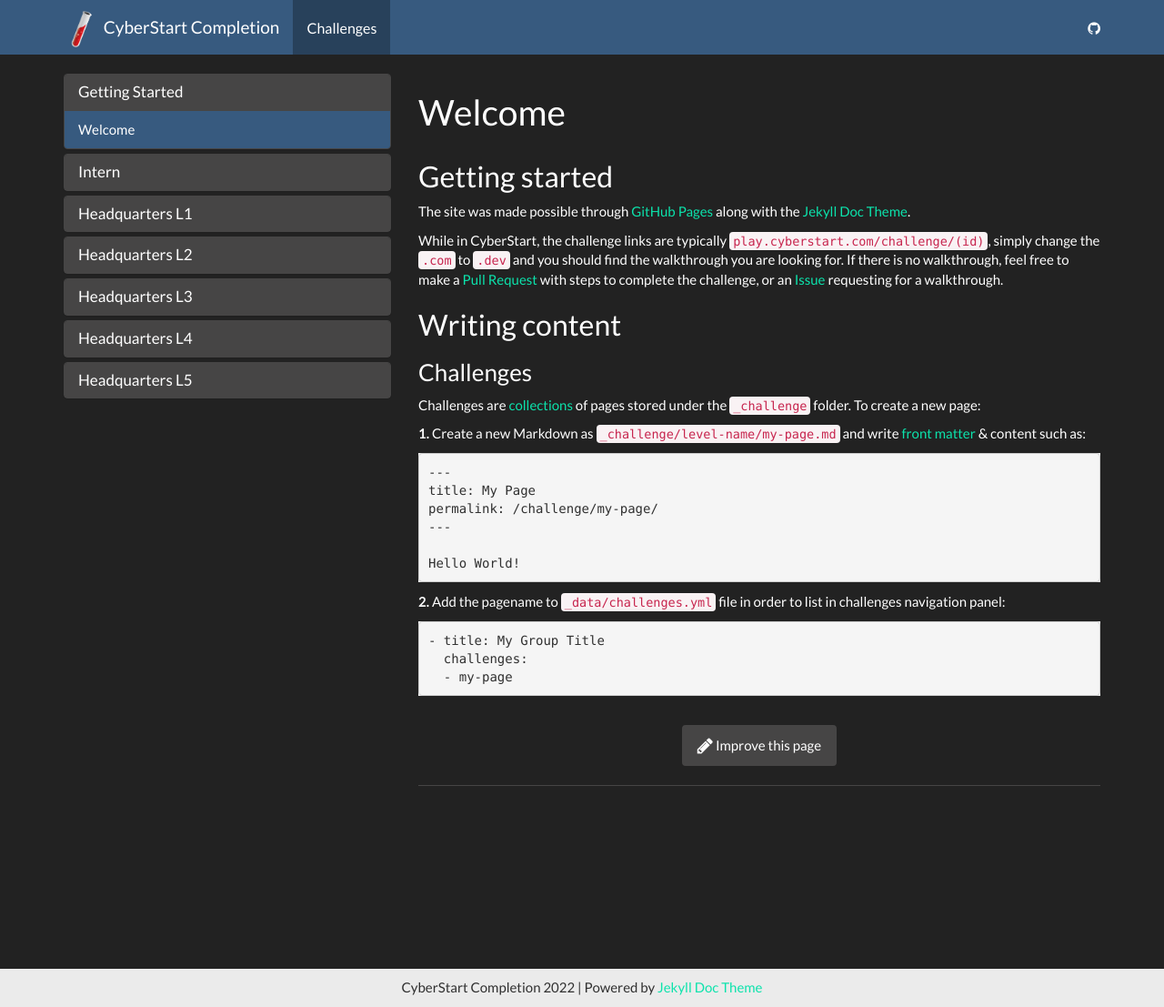
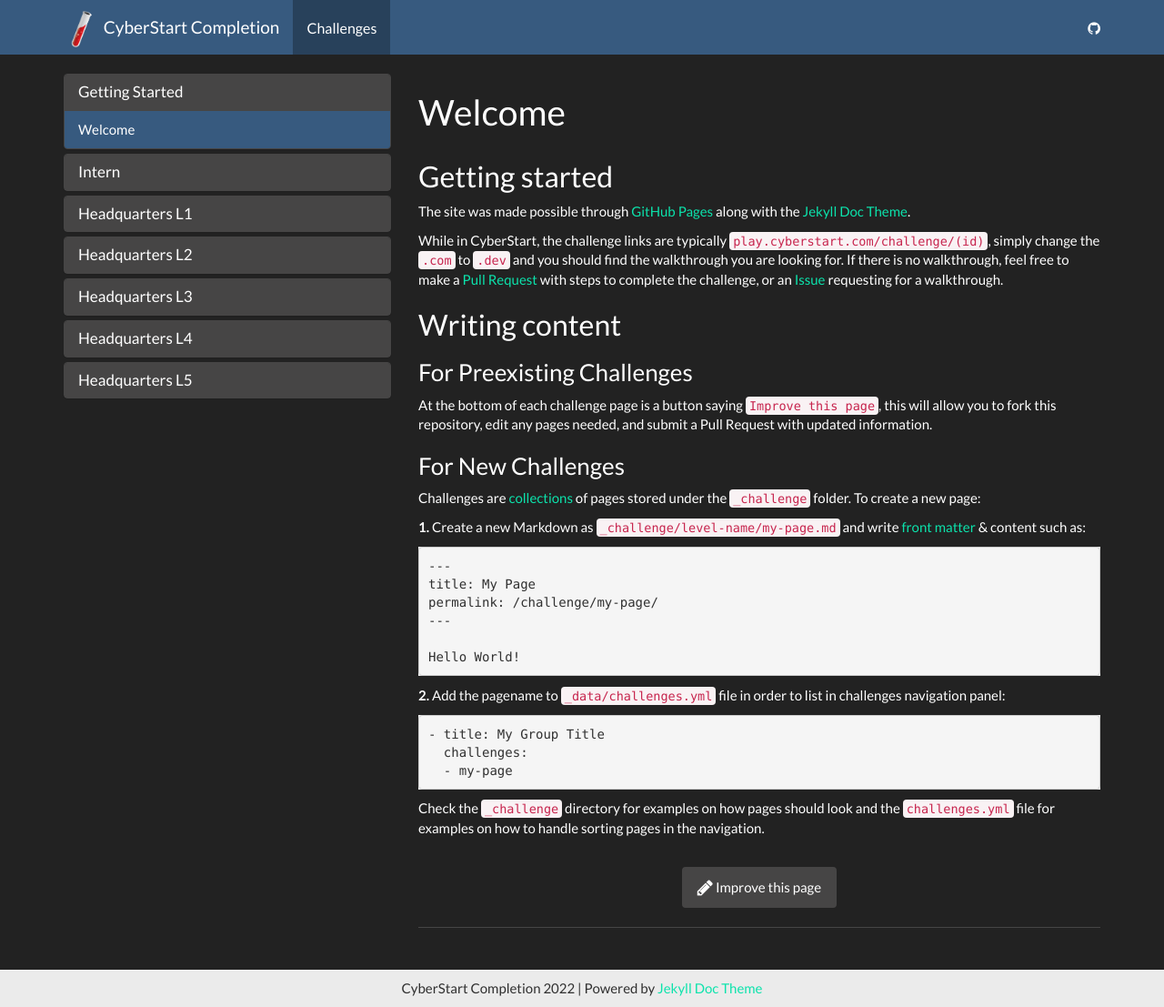
Before and after one commit to PrinceBunBun981/cyberstart.dev, a Jekyll site: the page built from _challenge/index.md, in a window 1280 px wide and 1107 px high. Shown: the whole window at 91% size. Built offline with Jekyll 4.4.1, drawn with Linux system fonts in a browser that asks for light colours.

Commit message:
Update index.md
Signed-off-by: Nick <29809309+PrinceBunBun981@users.noreply.github.com>

````diff
--- a/_challenge/index.md
+++ b/_challenge/index.md
@@ -13,7 +13,12 @@ If there is no walkthrough, feel free to make a [Pull Request](https://github.co
 
 ## Writing content
 
-### Challenges
+### For Preexisting Challenges
+
+At the bottom of each challenge page is a button saying `Improve this page`, this will allow you to fork this repository, edit any pages needed, and submit a Pull Request with updated information.
+
+
+### For New Challenges
 
 Challenges are [collections](https://jekyllrb.com/docs/collections/) of pages stored under the `_challenge` folder. To create a new page:
 
@@ -35,3 +40,5 @@ Hello World!
   challenges:
   - my-page
 ```
+
+Check the `_challenge` directory for examples on how pages should look and the `challenges.yml` file for examples on how to handle sorting pages in the navigation.
````
